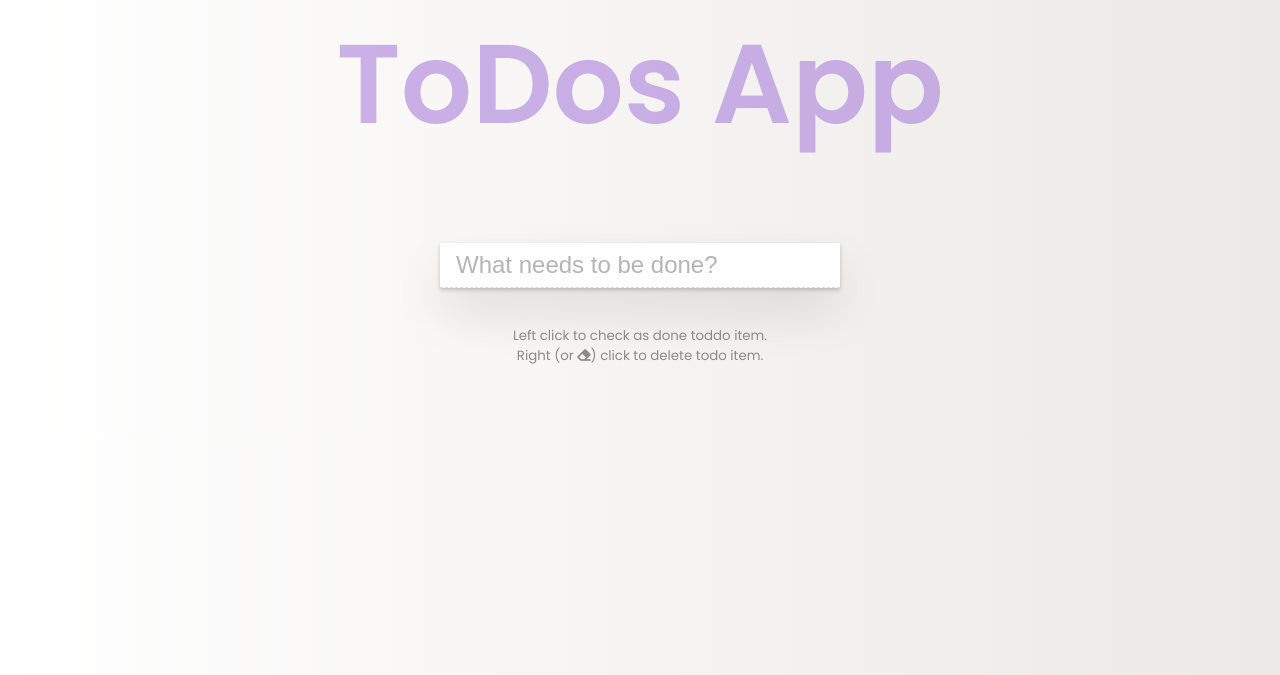
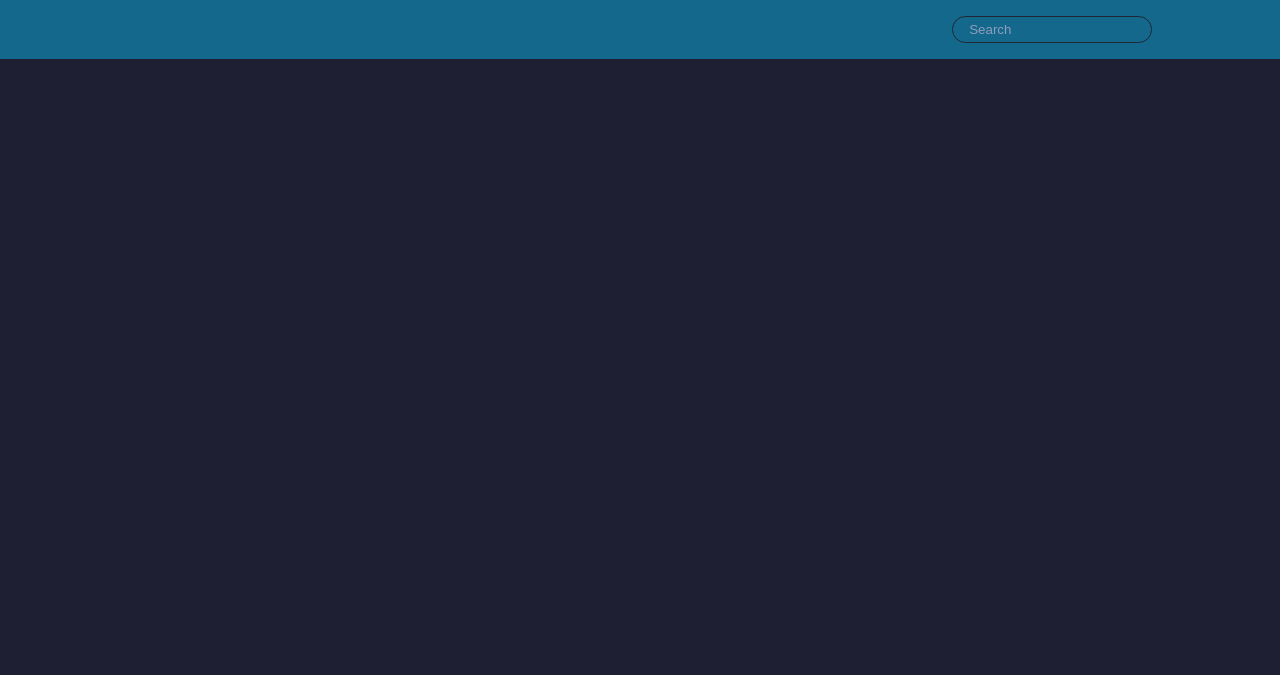
Before and after one commit to liranamrani/JsTodosApp, a PHP site: page / in a window 1280 px wide. Shown: the top 675 px of the page. Run offline with PHP 8.4, Linux system fonts and the light colour scheme; some libraries are stand-ins or nearby versions.

Commit message:
finish App

```diff
--- a/index.html
+++ b/index.html
@@ -3,25 +3,22 @@
 <head>
     <meta charset="UTF-8">
     <meta name="viewport" content="width=device-width, initial-scale=1.0">
-    <title>ToDos App</title>
+    <title>Movie App</title>
     <link rel="stylesheet" href="./style.css">
     <link rel="stylesheet" href="https://cdnjs.cloudflare.com/ajax/libs/font-awesome/5.14.0/css/all.min.css">
     <script src="./script.js" defer></script>
 </head>
 <body>
-    <h1>ToDos App</h1>
-    <form id="form">
-        <input type="text" id="input" class="input" placeholder="What needs to be done?" autocomplete="off">
-        <ul class="todos" id ="todos-list">
-        </ul>
-        <small>
-            <p>
-                Left click to check as done toddo item.
-                <br>
-                Right (or <i class="fas fa-eraser"></i>) click to delete todo item.
-            </p>
-        </small>
+    <!--<h1>Movie App</h1>-->
+    <header>
+    <form id="search-form">
+        <input type="text" placeholder="Search" id="search"  autocomplete="off">
     </form>
+</header>
+   <div class="movies-container">
+
+       </div>
+   </div>
 </body>
 <footer>
     <div class="copyright">Copyright &copy; 2020 Liran Amrani</div>
--- a/script.js
+++ b/script.js
@@ -1,79 +1,69 @@
-const formEl = document.getElementById("form");
-const inputEl = document.getElementById("input");
-const todosEl = document.getElementById("todos-list");
+const APIURL =
+    "https://api.themoviedb.org/3/discover/movie?sort_by=popularity.desc&api_key=04c35731a5ee918f014970082a0088b1&page=1";
+const IMGPATH = "https://image.tmdb.org/t/p/w1280";
+const SEARCHAPI =
+    "https://api.themoviedb.org/3/search/movie?&api_key=04c35731a5ee918f014970082a0088b1&query=";
 
-const toDos = JSON.parse(localStorage.getItem('toDos'));
+const moviesContainer = document.querySelector(".movies-container");
+const searchInputEl = document.getElementById("search");
+const searchFormEl = document.getElementById("search-form");
 
-if (toDos){
-fetchToDos(toDos);
+
+    moviesData =[];
+    getMovies(APIURL);
+
+
+
+async function getMovies(apiUrl){
+    const response = await fetch(apiUrl);
+    responseData = await response.json();
+    //console.log(responseData);
+    moviesData = responseData.results;
+    console.log(moviesData);
+
+    addMovieToContainer();
 }
 
-function fetchToDos(toDos){
-    toDos.forEach(toDo => {
-        if (toDo){
-            addToToDo(toDo);
+function addMovieToContainer(searchMovie){
+    moviesContainer.innerHTML= ""
+    moviesData.forEach(movie => {
+        const newMovieToAdd = document.createElement("div");
+        newMovieToAdd.classList.add("movie");
+        if(movie.poster_path==null){
+            movie.poster_path = "https://images.unsplash.com/photo-1512149177596-f817c7ef5d4c?ixlib=rb-1.2.1&ixid=eyJhcHBfaWQiOjEyMDd9&auto=format&fit=crop&w=1890&q=80"
+            console.log(movie.poster_path);
         }
+        else{
+            movie.poster_path =  IMGPATH+movie.poster_path;
+        }
+
+        newMovieToAdd.innerHTML = `
+        <img src="${movie.poster_path}" alt="">
+        <div class="movie-info">
+        <h4>${movie.title}</h4>
+        <div class="rank">${movie.vote_average}</div>
+        </div>
+        <div class="overview">${movie.overview}</div>
+        `
+        const rank = newMovieToAdd.querySelector(".rank");
+        getClassColorByMovieRank(rank);
+        moviesContainer.prepend(newMovieToAdd);
     });
 }
 
-formEl.addEventListener("submit",(e)=>{
-
-    e.preventDefault();
-    addToToDo();
-
-});
-
-function addToToDo(toDo = {text: inputEl.value, done: false}){
-
-    const newToDo = document.createElement("li");
-    const deleteButton = document.createElement("button");
-    deleteButton.type = "button"
-    deleteButton.classList.add("delete");
-    if(inputEl.value != "" || toDo.text !=""){
-        newToDo.innerHTML = `${inputEl.value}`
-        newToDo.innerText = toDo.text ;
-        inputEl.value = '';
-        deleteButton.innerHTML = `<i class="fas fa-eraser"></i>`;
-        newToDo.appendChild(deleteButton);
-        if(toDo.done){
-            newToDo.classList.add("done");
-        }
-        todosEl.appendChild(newToDo);
-    }
-
-    //left click
-    newToDo.addEventListener("click",(e)=>{
-        e.preventDefault();
-        console.log(newToDo)
-        newToDo.classList.toggle("done")
-        updateLS()
-    });
-
-    //right click
-    newToDo.addEventListener("contextmenu",(e)=>{
-        e.preventDefault();
-        newToDo.remove();
-        updateLS()
-    });
-    const deleteBtn = newToDo.querySelector(".delete");
-
-
-    deleteBtn.addEventListener("click", ()=>{
-        newToDo.remove();
-        updateLS()
-    });
-    updateLS()
+function getClassColorByMovieRank(i_Rank){
+    rank = i_Rank.innerHTML
+    if (rank < 5)
+    i_Rank.style.color = "#ff0000";
+    else if (rank < 7)
+    i_Rank.style.color = "orange";
+    else if (rank <= 10)
+    i_Rank.style.color = "greenyellow";
 }
 
+searchFormEl.addEventListener("submit",(e)=>{
+    e.preventDefault();
 
-function updateLS(){
-    const toDoListText = document.querySelectorAll('li');
-    const toDoListArray = [] ;
-    toDoListText.forEach(toDo =>{
-        toDoListArray.push({
-            text: toDo.innerText,
-            done: toDo.classList.contains('done')});
-    });
-    localStorage.setItem('toDos',JSON.stringify(toDoListArray));
-
-}
+    const searchMovie = SEARCHAPI+searchInputEl.value;
+    getMovies(searchMovie);
+});
--- a/style.css
+++ b/style.css
@@ -8,85 +8,130 @@ body{
     align-items: center;
     justify-content: center;
     font-family: "Poppins", sans-serif;
-    background: #ECE9E6;  /* fallback for old browsers */
-background: -webkit-linear-gradient(to right, #FFFFFF, #ECE9E6);  /* Chrome 10-25, Safari 5.1-6 */
-background: linear-gradient(to right, #FFFFFF, #ECE9E6); /* W3C, IE 10+/ Edge, Firefox 16+, Chrome 26+, Opera 12+, Safari 7+ */
+    background-color: #1e1f33;
 
+}
+h1{
+    padding-bottom: 1rem;
+    color: #13688c;
+    font-family: inherit;
+    font-size: 40px;
+    font-weight: normal;
+    text-shadow: 0 1px 1px #fff;
+    margin: 0.5rem 0rem 0.8rem;
+    text-align: center;
+}
+header{
+    padding: 1rem;
+    display: flex;
+    justify-content: flex-end;
+    background-color: #13688C;
 }
 button{
     outline: none;
 }
 
-form{
-    width: 400px;
-    max-width: 100%;
-    margin: auto;
-}
-
-h1{
-    text-align: center;
-    color: rgb(170, 128, 219);
-    opacity: 0.6;
-    font-size: 7rem;
-    margin-top: 0;
+.movies-container {
+    display: flex;
+    flex-wrap: wrap;
+    align-items: center;
+    justify-content: center;
 
 }
 
-.input{
-    border: none;
-    border-bottom: 1px dashed #dadada;
+
+
+input{
+    color: #909dbb;;
+    background-color: #13688C;
+    margin-right: 7rem;
+    border: 1px solid #202633;
+    border-radius: 1em;
     outline: none;
-    box-shadow: 0 2px 4px 0 rgba(0, 0, 0, 0.2), 0 25px 50px 0 rgba(0, 0, 0, 0.1);
-    font-size: 1.5rem;
-    width: inherit;
-    max-width: 100%;
-    padding: 0.5rem 1.0rem;
-    display: block;
+    float: right;
+    padding: 0.3rem;
+    z-index: 3;
+    position: relative;
+    padding-left: 1rem;
+}
+input::placeholder{
+    color: #909dbb;
+
+}
+input:focus{
+    background-color: #1e1f33;
 }
 
-.input::placeholder{
-    color: #b5b5b5;
+.movie-info{
+
+    display: flex;
+    justify-content: space-between;
+
+}
+.movie-info .rank{
+    max-height: 25px;
+    font-weight: bold;
+    font-size: 13px;
+    float: right;
+    margin: 0.5rem 1rem 1rem 0rem;
+    background-color: hsl(240, 8%, 5%);
+    padding: 0.2rem;
+    border: 1px solid black;
+    border-radius: 20%;
 }
 
-.todos{
-    box-shadow: 0 2px 4px 0 rgba(0, 0, 0, 0.2), 0 25px 50px 0 rgba(0, 0, 0, 0.1);
-    background: white;
-    padding: 0;
-    margin: 0;
-    list-style-type: none;
+.movies-container .movie {
+    position: relative;
+    color: white;
+    font-family: inherit;
+    background-color: #13688C;
+    width: 330px;
+    height: 300px;
+    margin: 1rem;
+    display: table;
+    text-align: center;
+    box-shadow: 0px 1px 9px 2px #ffffff1a;
+
 }
-.todos li {
-    font-size: 1.3rem;
-    padding: 0.5rem 1.0rem;
-    border-top: 1px solid #e9e9e9;
+.movies-container .movie h4{
+
+    color: white;
+    font-family: inherit;
+    margin: 0.5rem 0.6rem 0.8rem;
+}
+
+.movies-container  .movie:hover {
+    background-color: rgb(61, 60, 50);
 
 }
 
-.done{
-    color: #b5b5b5;
-    text-decoration: line-through;
+.overview{
+    max-height: 100%;
+    position: absolute;
+    overflow: auto;
+    bottom: 0;
+    left: 0;
+    right: 0;
+    background-color: white;
+    padding: 2rem;
+    color: black;
+    transform: translateY(100%);
+    opacity: 0;
+    transition: transform 0.3s ease-in;
+}
+
+.movies-container  .movie:hover .overview {
+    opacity: 0.85;
+    transform: translateY(0%);
 
 }
 
-small{
-    text-align: center;
-    color: #8a8a8a;
-    margin: 3rem;
+.movies-container .movie img {
+    max-width: 100%;
+
+    position: relative;
 }
 
-.delete{
-    color: #c8aee4;
-    border: none;
-    outline: none;
-    font-size: 1.5rem;
-    float: right;
-    background: none;
-    opacity: 0.8;
-}
-
-.delete:hover{
-    color: #c53434;
-}
 footer{
     position: fixed;
     left: 0;
```
